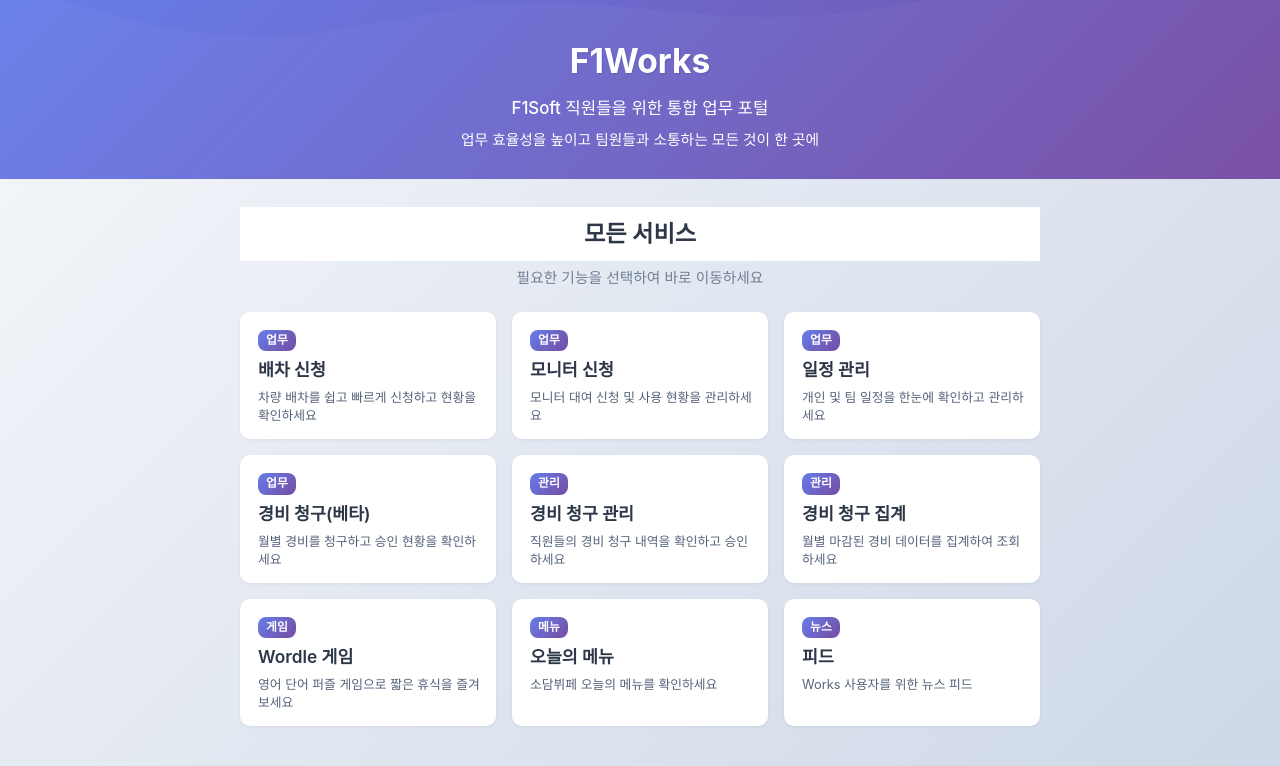
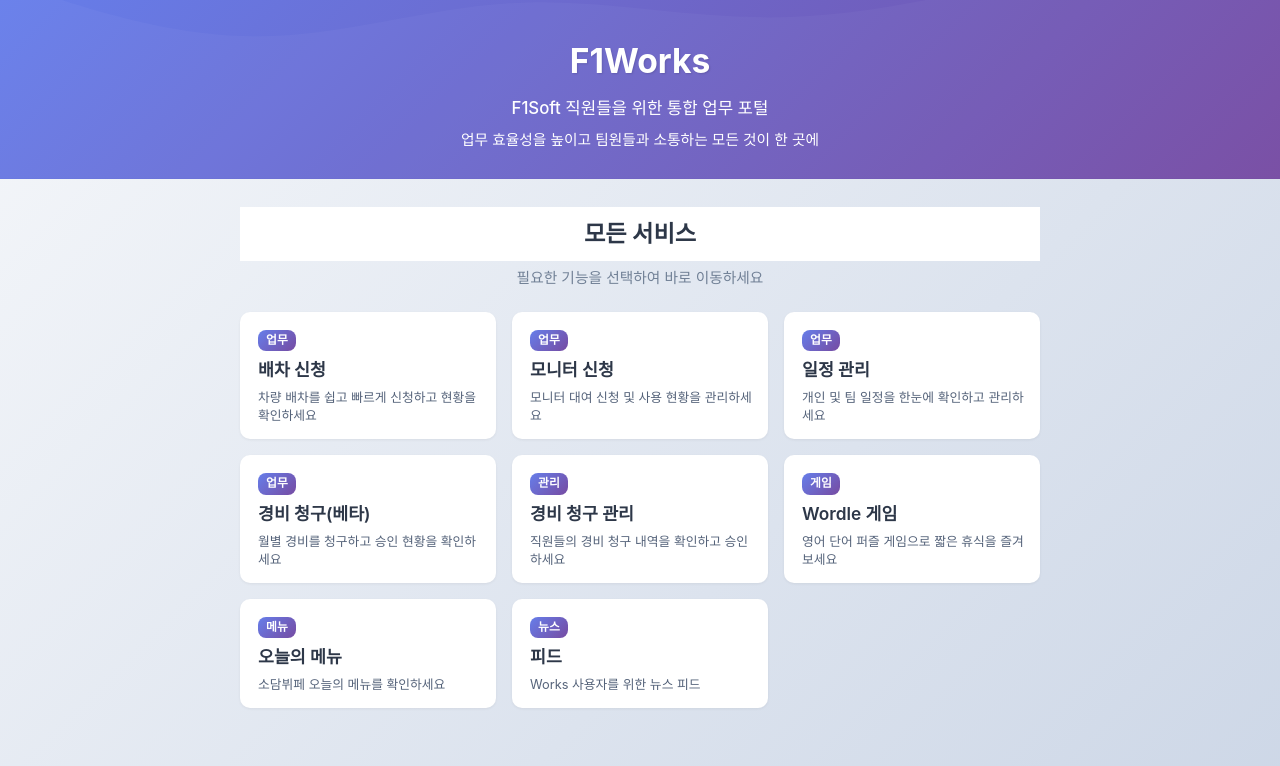
Before and after one commit to socra710/f1works, a React (Create React App) app: page / in a window 1280 px wide. Shown: the top 766 px of the page. Built offline with nearby package versions, Linux system fonts and the light colour scheme.

Commit message:
웹주소 변경 작업

```diff
--- a/src/works/index.js
+++ b/src/works/index.js
@@ -41,13 +41,13 @@
       path: '/works/expense-management',
       category: '관리',
     },
-    {
-      title: '경비 청구 집계',
-      description: '월별 마감된 경비 데이터를 집계하여 조회하세요',
-      icon: '📈',
-      path: '/works/expense-summary?mode=manager',
-      category: '관리',
-    },
+    // {
+    //   title: '경비 청구 집계',
+    //   description: '월별 마감된 경비 데이터를 집계하여 조회하세요',
+    //   icon: '📈',
+    //   path: '/works/expense-summary?mode=manager',
+    //   category: '관리',
+    // },
     {
       title: 'Wordle 게임',
       description: '영어 단어 퍼즐 게임으로 짧은 휴식을 즐겨보세요',
```
